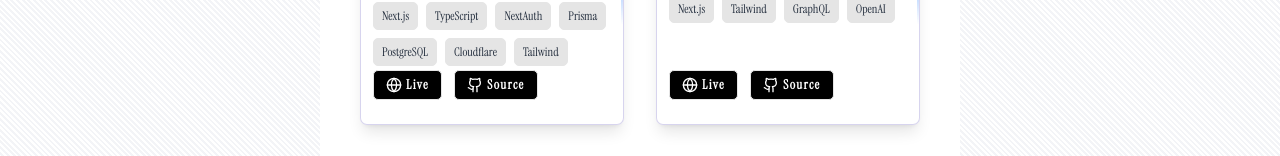
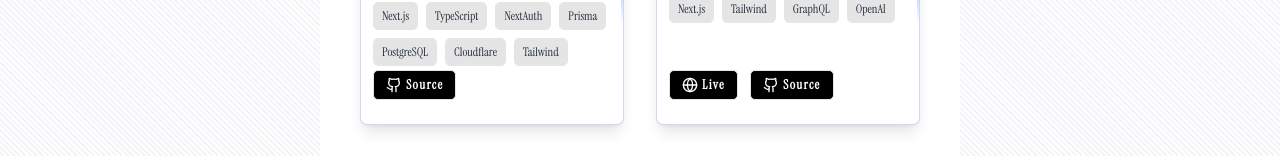
Before and after one commit to prodot-com/probalghoshdev, a Next.js app: page /projects in a window 1280 px wide. Shown: the part 531-687 px from the top of the page. Built offline with nearby package versions, Linux system fonts and the light colour scheme; a web font is replaced by a local one.

Commit message:
fix: prevent displaying live link for non-working projects

```diff
--- a/src/app/projects/[slug]/page.tsx
+++ b/src/app/projects/[slug]/page.tsx
@@ -62,7 +62,7 @@
           </h1>
 
           <div className="flex flex-wrap gap-4 mb-6">
-            {project.link?.livelink && (
+            {!project.working && project.link?.livelink && (
               <a
                 href={project.link.livelink}
                 target="_blank"
--- a/src/app/projects/page.tsx
+++ b/src/app/projects/page.tsx
@@ -74,7 +74,7 @@
               <CardFooter className="px-3 mt-auto">
                 {project.link && (
                   <div className="flex items-center gap-3">
-                    {project.link.livelink && (
+                    {!project.working && project.link.livelink && (
                       <a
                         href={project.link.livelink}
                         target="_blank"
```
